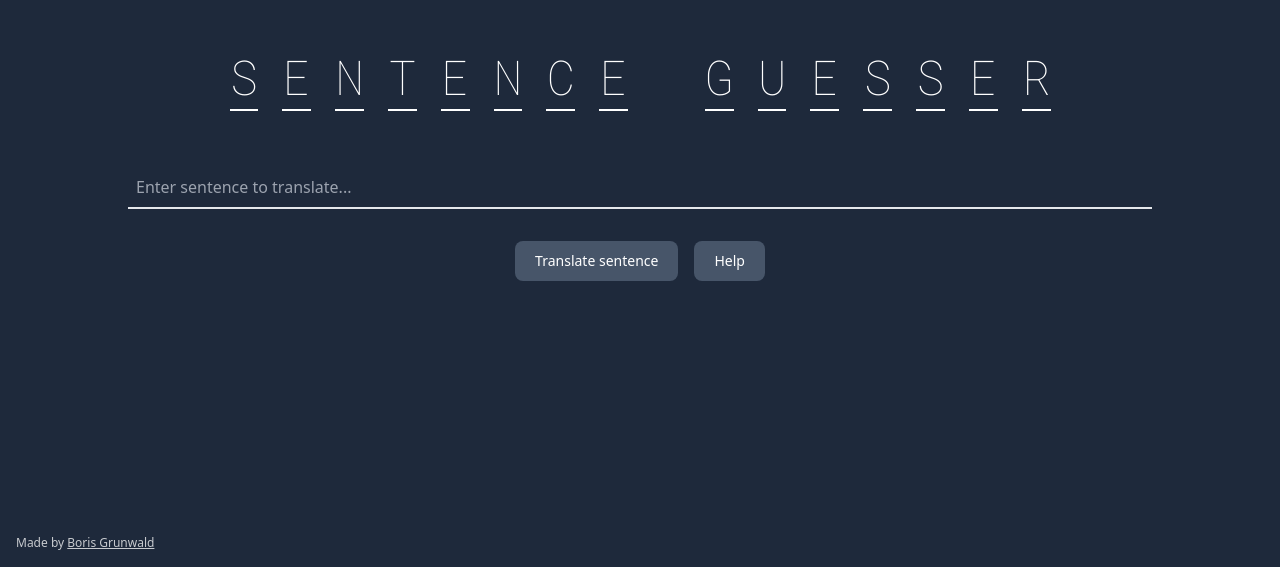
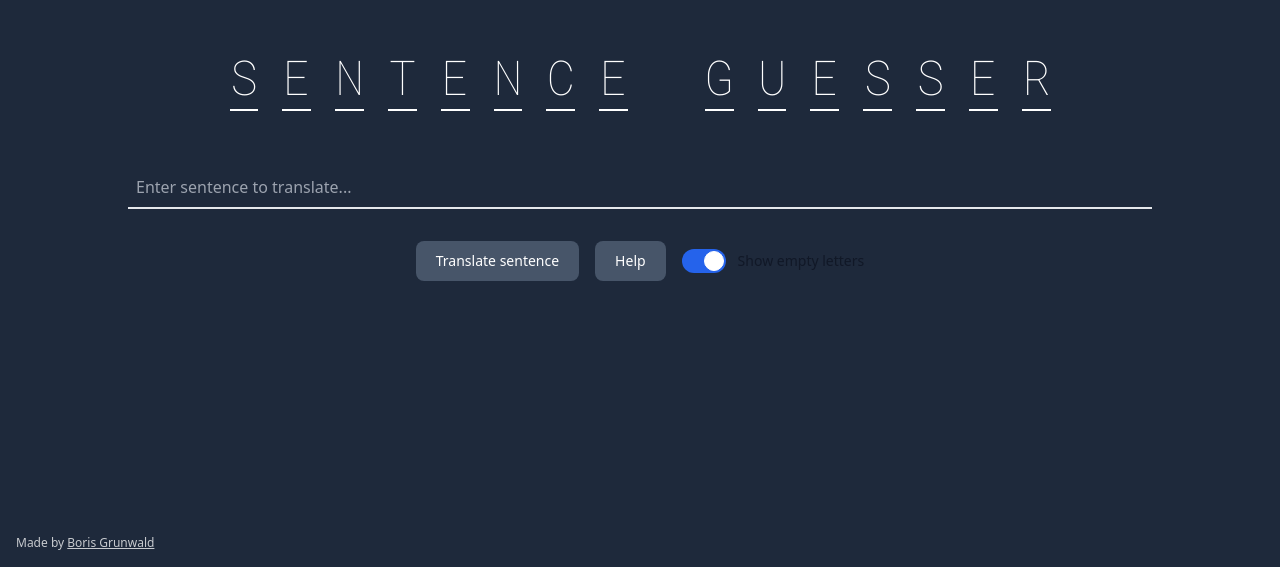
Before and after one commit to jikol1906/sentence-guesser-react, a React (Create React App) app: page / in a window 1280 px wide. Shown: the part 233-800 px from the top of the page. Built offline with nearby package versions, Linux system fonts and the light colour scheme.

Commit message:
Added switch to show empty letters

```diff
--- a/src/Components/App.tsx
+++ b/src/Components/App.tsx
@@ -6,6 +6,7 @@ import Button from "./Button";
 import LetterInput from "./LetterInput";
 import LoadingSpinner from "./LoadingSpinner";
 import SentenceGuesserHeader from "./SentenceGuesserHeader";
+import Switch from "./Switch";
 import TranslateForm from "./TranslateForm";
 
 interface ITest2Props {}
@@ -16,6 +17,7 @@ const App: React.FunctionComponent<ITest2Props> = (props) => {
   const [originalSentence, setOriginalSentence] = useState("");
   const [enteringSentence,setEnteringSentence] = useState(true);
   const [languageToTranslateInto] = useState<Language>("german")
+  const [showBorderOnEmptyInput, setShowBorderOnEmptyInput] = useState(true);
   const [isLoading,setIsLoading] = useState(false);
 
 
@@ -248,7 +250,7 @@ const App: React.FunctionComponent<ITest2Props> = (props) => {
       <div className="max-w-5xl m-auto flex-1 text-white space-y-14">
         {enteringSentence && <SentenceGuesserHeader/>}
         {enteringSentence ?
-          <TranslateForm onSubmit={translate}/>
+          <TranslateForm onSubmit={translate} showBorderOnEmptyInput={showBorderOnEmptyInput} setShowBorderOnEmptyInput={setShowBorderOnEmptyInput}/>
           :
           <>
           <div className="">
@@ -263,6 +265,7 @@ const App: React.FunctionComponent<ITest2Props> = (props) => {
             <>
               <Button onClick={removeAllWrongLetters}>Remove all wrong</Button>
               <Button onClick={tryNewSentence} >Try new sentence</Button>
+              <Switch checked={showBorderOnEmptyInput} onChange={_ => setShowBorderOnEmptyInput(prev => !prev)}>Show empty letters</Switch>
             </>
 
         </div>
@@ -279,6 +282,7 @@ const App: React.FunctionComponent<ITest2Props> = (props) => {
                   isNonCharacter={!isCharacter(s,languageToTranslateInto)}
                   onInput={e => onInput(e,i,j)}
                   onKeyUp={e => onKeyUp(e,i,j)}
+                  showBorderOnEmptyInput={showBorderOnEmptyInput}
                   ref={inputRefs.current[i][j]} //Add inputref to each individual input
                   correctLetter={s}
                 />
--- a/src/Components/LetterInput.tsx
+++ b/src/Components/LetterInput.tsx
@@ -6,10 +6,11 @@ interface ILetterInputProps
     correctLetter : string;
     wordNum:number;
     letterNum:number;
-    isNonCharacter:boolean
+    isNonCharacter:boolean;
+    showBorderOnEmptyInput:boolean
   }
 
-const LetterInput =  forwardRef<HTMLInputElement,ILetterInputProps>(({correctLetter,wordNum,letterNum,isNonCharacter,...props},ref) => {
+const LetterInput =  forwardRef<HTMLInputElement,ILetterInputProps>(({correctLetter,wordNum,letterNum,isNonCharacter,showBorderOnEmptyInput,...props},ref) => {
 
   const value = isNonCharacter ?  {
     value:correctLetter
@@ -40,7 +41,7 @@ const LetterInput =  forwardRef<HTMLInputElement,ILetterInputProps>(({correctLet
         ${!isNonCharacter ? `
         border-b-2
         border-solid
-        border-white
+        ${showBorderOnEmptyInput ? "border-white" : "border-transparent"}
         [&:not(:placeholder-shown)]:border-green-500
         [&:not(:placeholder-shown)]:invalid:border-red-500`
         :
--- a/src/Components/TranslateForm.tsx
+++ b/src/Components/TranslateForm.tsx
@@ -1,11 +1,17 @@
 import * as React from "react";
 import Button from "./Button";
 import { ModalCtx } from "./ModalProvider";
+import Switch from "./Switch";
 
 interface ITranslateFormProps
-  extends React.FormHTMLAttributes<HTMLFormElement> {}
+  extends React.FormHTMLAttributes<HTMLFormElement> {
+    setShowBorderOnEmptyInput:React.Dispatch<React.SetStateAction<boolean>>
+    showBorderOnEmptyInput:boolean
+  }
 
 const TranslateForm: React.FunctionComponent<ITranslateFormProps> = ({
+  setShowBorderOnEmptyInput,
+  showBorderOnEmptyInput,
   onSubmit,
 }) => {
 
@@ -42,6 +48,7 @@ const TranslateForm: React.FunctionComponent<ITranslateFormProps> = ({
       <div className="grid md:grid-flow-col gap-4 md:justify-self-center">
         <Button type="submit">Translate sentence</Button>
         <Button type="button" onClick={onHelpClicked}>Help</Button>
+        <Switch checked={showBorderOnEmptyInput} onChange={_ => setShowBorderOnEmptyInput(prev => !prev)}>Show empty letters</Switch>
       </div>
     </form>
   );
```
